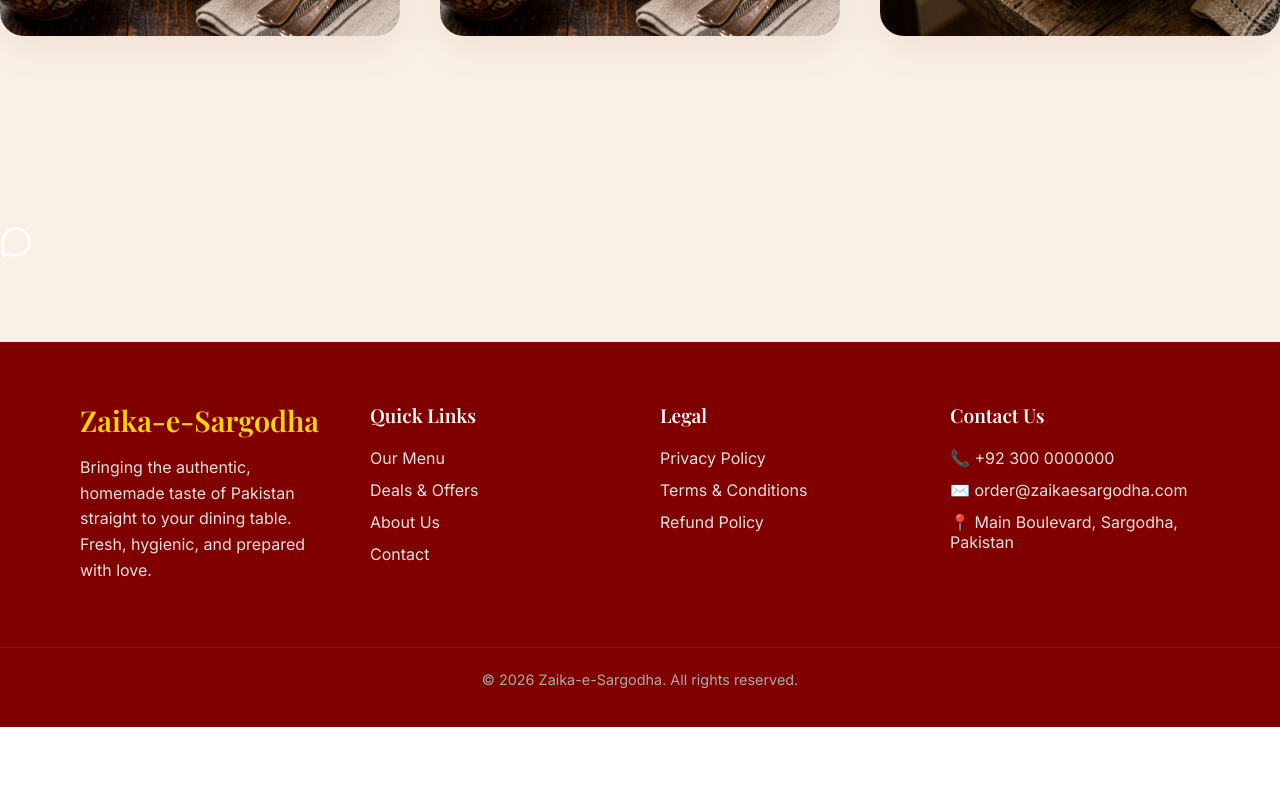
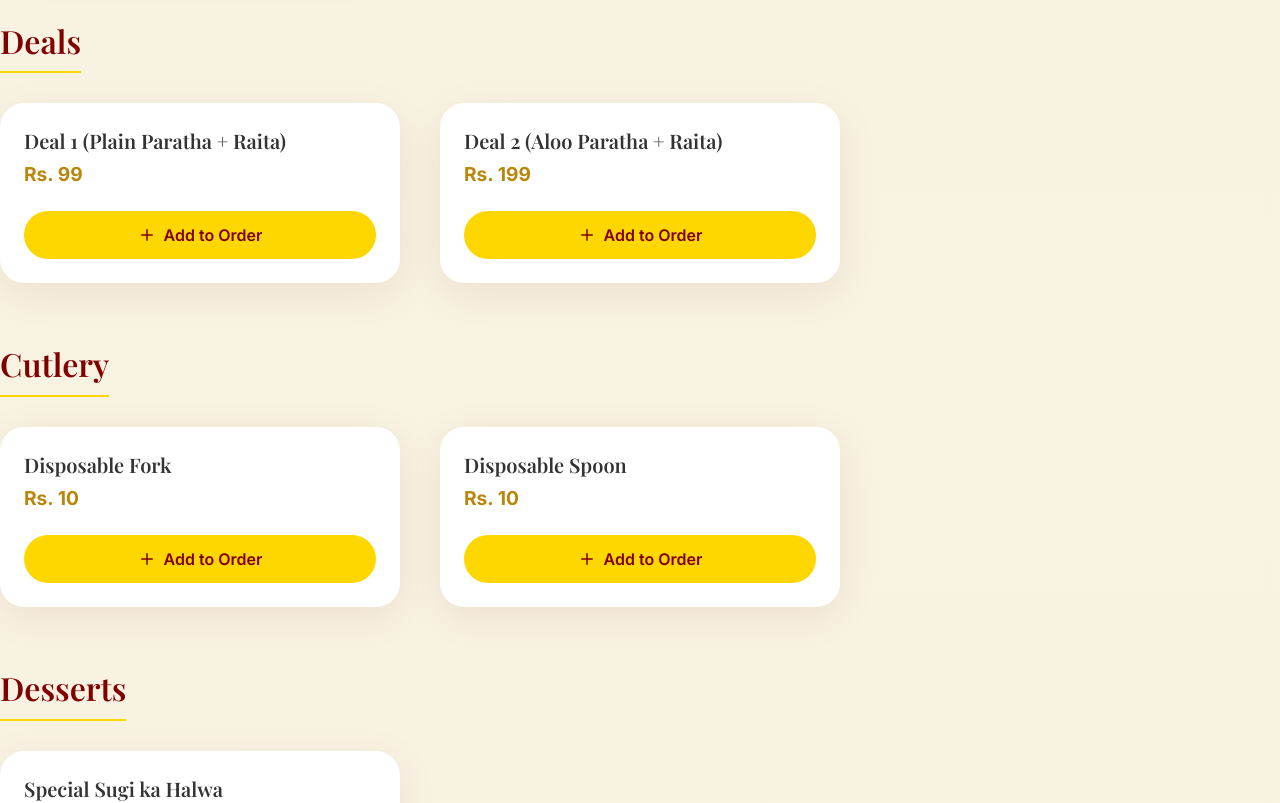
Before and after one commit to mdanyal9460-bot/zaika-e-sargodha, a Next.js app: page / in a window 1280 px wide. Shown: the part 4780-5583 px from the top of the page. Before the commit the page ends 5507 px from the top, so only its background shows below. Built offline with nearby package versions, Linux system fonts and the light colour scheme.

Commit message:
Feature: Add full menu data, menu grid UI, and dual-node WhatsApp routing

```diff
--- a/src/app/page.tsx
+++ b/src/app/page.tsx
@@ -1,6 +1,7 @@
 import Header from "@/components/Header";
 import Hero from "@/components/Hero";
 import FeaturedDishes from "@/components/FeaturedDishes";
+import Menu from "@/components/Menu";
 import MenuCategories from "@/components/MenuCategories";
 import WhyChooseUs from "@/components/WhyChooseUs";
 import Gallery from "@/components/Gallery";
@@ -12,6 +13,7 @@ export default function Home() {
       <main>
         <Hero />
         <FeaturedDishes />
+        <Menu />
         <MenuCategories />
         <WhyChooseUs />
         <Gallery />
--- a/src/components/CartSidebar.tsx
+++ b/src/components/CartSidebar.tsx
@@ -71,16 +71,17 @@ export default function CartSidebar() {
                   <span>Subtotal</span>
                   <span>Rs. {cartTotal}</span>
                 </div>
-                <a
-                  href={`https://wa.me/923000000000?text=${encodeURIComponent(`Hello Zaika-e-Sargodha! I would like to place an order:\n\n${cartItems.map(item => `${item.quantity}x ${item.name} (Rs. ${item.price * item.quantity})`).join('\n')}\n\nTotal: Rs. ${cartTotal}`)}`}
-                  target="_blank"
-                  rel="noreferrer"
+                <button
                   className="btn-primary checkout-btn"
                   style={{display: 'flex', justifyContent: 'center', alignItems: 'center'}}
-                  onClick={() => {/* optional tracking or clearing */}}
+                  onClick={() => {
+                    import('@/utils/whatsapp').then(({ sendOrderToWhatsApp }) => {
+                      sendOrderToWhatsApp(cartItems, cartTotal);
+                    });
+                  }}
                 >
                   Checkout via WhatsApp
-                </a>
+                </button>
               </div>
             )}
           </motion.div>
--- a/src/components/FloatingWhatsApp.tsx
+++ b/src/components/FloatingWhatsApp.tsx
@@ -1,15 +1,21 @@
+"use client";
+
 import React from 'react';
 import { MessageCircle } from 'lucide-react';
 
 export default function FloatingWhatsApp() {
   return (
-    <a
-      href="https://wa.me/923000000000?text=Hello%20Zaika-e-Sargodha!%20I'd%20like%20to%20place%20an%20order."
-      target="_blank"
-      rel="noreferrer"
+    <button
+      onClick={() => {
+        import('@/utils/whatsapp').then(({ getWhatsAppLink }) => {
+          const link = getWhatsAppLink("Hello Zaika-e-Sargodha! I'd like to place an order.");
+          window.open(link, '_blank');
+        });
+      }}
       className="fab-whatsapp"
+      style={{ border: 'none', cursor: 'pointer' }}
     >
       <MessageCircle size={32} color="#fff" />
-    </a>
+    </button>
   );
 }
--- /dev/null
+++ b/src/components/Menu.tsx
@@ -0,0 +1,92 @@
+"use client";
+
+import React from 'react';
+import { menuData } from '@/data/menuData';
+import { useCart } from '@/context/CartContext';
+import { toast } from 'react-hot-toast';
+import { Plus } from 'lucide-react';
+
+export default function Menu() {
+  const { addToCart } = useCart();
+
+  const handleAddToOrder = (item: any) => {
+    addToCart({
+      id: item.id,
+      name: item.name,
+      price: item.price,
+      image: '/hero.png', // Using a placeholder since we don't have individual images yet
+      quantity: 1
+    });
+
+    toast.success(`${item.name} added to order!`, {
+      style: {
+        background: 'var(--color-primary)',
+        color: 'var(--color-white)',
+        borderRadius: '50px',
+        fontWeight: '500'
+      },
+      iconTheme: {
+        primary: 'var(--color-accent)',
+        secondary: 'var(--color-primary)',
+      },
+    });
+  };
+
+  return (
+    <section className="section container" id="full-menu" style={{ paddingTop: '100px' }}>
+      <div style={{ textAlign: 'center', marginBottom: '60px' }}>
+        <h2 style={{ fontSize: '3rem', fontFamily: 'var(--font-playfair)' }}>Our Full Menu</h2>
+        <p style={{ maxWidth: '600px', margin: '0 auto', fontSize: '1.125rem', color: 'var(--color-text)' }}>
+          Authentic, fresh, and meticulously prepared. Choose from our wide selection of homemade specialties.
+        </p>
+      </div>
+
+      <div style={{ display: 'flex', flexDirection: 'column', gap: '60px' }}>
+        {menuData.map((category) => (
+          <div key={category.categoryId} className="menu-category-section">
+            <h3 style={{
+              fontSize: '2rem',
+              color: 'var(--color-primary)',
+              borderBottom: '2px solid var(--color-accent)',
+              paddingBottom: '10px',
+              marginBottom: '30px',
+              display: 'inline-block'
+            }}>
+              {category.categoryName}
+            </h3>
+
+            <div className="grid-3">
+              {category.items.map((item) => (
+                <div key={item.id} className="card" style={{ padding: '24px', display: 'flex', flexDirection: 'column', justifyContent: 'space-between', minHeight: '180px' }}>
+                  <div>
+                    <h4 style={{ fontSize: '1.25rem', marginBottom: '8px', color: 'var(--color-text)' }}>{item.name}</h4>
+                    <div style={{ color: '#B8860B', fontWeight: '700', fontSize: '1.2rem', marginBottom: '16px' }}>
+                      Rs. {item.price}
+                    </div>
+                  </div>
+
+                  <button
+                    onClick={() => handleAddToOrder(item)}
+                    className="btn-primary"
+                    style={{
+                      width: '100%',
+                      padding: '12px 20px',
+                      display: 'flex',
+                      alignItems: 'center',
+                      justifyContent: 'center',
+                      gap: '8px',
+                      fontSize: '1rem',
+                      minHeight: '48px'
+                    }}
+                  >
+                    <Plus size={18} /> Add to Order
+                  </button>
+                </div>
+              ))}
+            </div>
+          </div>
+        ))}
+      </div>
+    </section>
+  );
+}
--- a/src/components/ProductModal.tsx
+++ b/src/components/ProductModal.tsx
@@ -104,9 +104,17 @@ export default function ProductModal({ isOpen, onClose, product }: ProductModalP
                   </button>
 
                   <div className="external-order-buttons">
-                    <a href={`https://wa.me/923000000000?text=I'd like to order ${product.name}`} target="_blank" rel="noreferrer" className="btn-whatsapp">
+                    <button
+                      onClick={() => {
+                        import('@/utils/whatsapp').then(({ getWhatsAppLink }) => {
+                          const link = getWhatsAppLink(`I'd like to order ${product.name}`);
+                          window.open(link, '_blank');
+                        });
+                      }}
+                      className="btn-whatsapp"
+                    >
                       <MessageCircle size={18} style={{marginRight: '8px'}}/> Order via WhatsApp
-                    </a>
+                    </button>
                     <button className="btn-foodpanda">
                       Order via FoodPanda
                     </button>
--- /dev/null
+++ b/src/data/menuData.ts
@@ -0,0 +1,92 @@
+export interface MenuItem {
+  id: string;
+  name: string;
+  price: number;
+  description?: string;
+  image?: string;
+}
+
+export interface MenuCategory {
+  categoryId: string;
+  categoryName: string;
+  items: MenuItem[];
+}
+
+export const menuData: MenuCategory[] = [
+  {
+    categoryId: "main-course",
+    categoryName: "Main Course",
+    items: [
+      { id: "mc-1", name: "Homestyle Bhindi Chicken", price: 399 },
+      { id: "mc-2", name: "Special Karhi Pakora", price: 290 },
+      { id: "mc-3", name: "Shahi Hyderabadi Biryani", price: 370 },
+      { id: "mc-4", name: "Economy Biryani Deal", price: 549 },
+      { id: "mc-5", name: "Aloo Chicken Shorba", price: 340 },
+      { id: "mc-6", name: "Fried Dal Mash", price: 299 },
+      { id: "mc-7", name: "Lahori White Chana", price: 249 },
+      { id: "mc-8", name: "Veg Thali", price: 349 },
+      { id: "mc-9", name: "Chicken Korma", price: 449 },
+      { id: "mc-10", name: "Chicken Karela", price: 399 },
+      { id: "mc-11", name: "Beef Korma", price: 499 },
+      { id: "mc-12", name: "Mung Masri Dal", price: 299 },
+      { id: "mc-13", name: "Chicken Karahi", price: 499 },
+      { id: "mc-14", name: "Desi Aloo Palak", price: 199 }
+    ]
+  },
+  {
+    categoryId: "paratha-rolls",
+    categoryName: "Paratha & Rolls",
+    items: [
+      { id: "pr-1", name: "Classic Aloo Paratha", price: 180 },
+      { id: "pr-2", name: "Anda Paratha Roll", price: 199 },
+      { id: "pr-3", name: "Plain Tawa Paratha", price: 69 },
+      { id: "pr-4", name: "Aloo Chicken Paratha", price: 199 }
+    ]
+  },
+  {
+    categoryId: "sides",
+    categoryName: "Sides",
+    items: [
+      { id: "sd-1", name: "Shami Kabab", price: 80 },
+      { id: "sd-2", name: "Fresh Home Roti (Foil Packed)", price: 30 },
+      { id: "sd-3", name: "Special Zeera Raita", price: 29 }
+    ]
+  },
+  {
+    categoryId: "fast-food",
+    categoryName: "Fast Food",
+    items: [
+      { id: "ff-1", name: "Shami Burger", price: 199 }
+    ]
+  },
+  {
+    categoryId: "beverages",
+    categoryName: "Beverages",
+    items: [
+      { id: "bev-1", name: "Muree Sparkletts-300ml", price: 100 }
+    ]
+  },
+  {
+    categoryId: "deals",
+    categoryName: "Deals",
+    items: [
+      { id: "dl-1", name: "Deal 1 (Plain Paratha + Raita)", price: 99 },
+      { id: "dl-2", name: "Deal 2 (Aloo Paratha + Raita)", price: 199 }
+    ]
+  },
+  {
+    categoryId: "cutlery",
+    categoryName: "Cutlery",
+    items: [
+      { id: "cut-1", name: "Disposable Fork", price: 10 },
+      { id: "cut-2", name: "Disposable Spoon", price: 10 }
+    ]
+  },
+  {
+    categoryId: "desserts",
+    categoryName: "Desserts",
+    items: [
+      { id: "des-1", name: "Special Sugi ka Halwa", price: 200 }
+    ]
+  }
+];
--- /dev/null
+++ b/src/utils/whatsapp.ts
@@ -0,0 +1,19 @@
+export const getWhatsAppLink = (message: string): string => {
+  // Load balancing logic: Randomly select between the two numbers
+  const numbers = ["923000253932", "923066973844"];
+  const selectedNumber = numbers[Math.floor(Math.random() * numbers.length)];
+
+  return `https://wa.me/${selectedNumber}?text=${encodeURIComponent(message)}`;
+};
+
+export const sendOrderToWhatsApp = (cartItems: any[], cartTotal: number): void => {
+  if (cartItems.length === 0) return;
+
+  const itemList = cartItems.map(item => `${item.quantity}x ${item.name}`).join(', ');
+  const message = `Hi Zaikai Sargodha, I would like to order: ${itemList} for a total of ${cartTotal} PKR.`;
+
+  const link = getWhatsAppLink(message);
+
+  // Open WhatsApp in a new tab
+  window.open(link, '_blank');
+};
```
